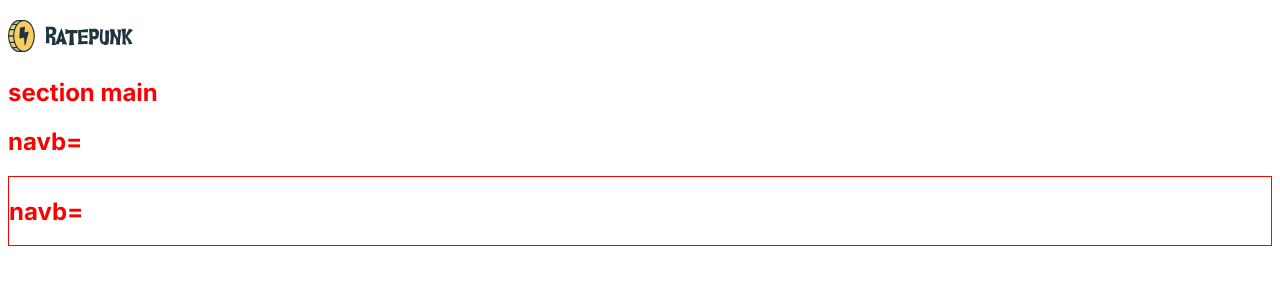
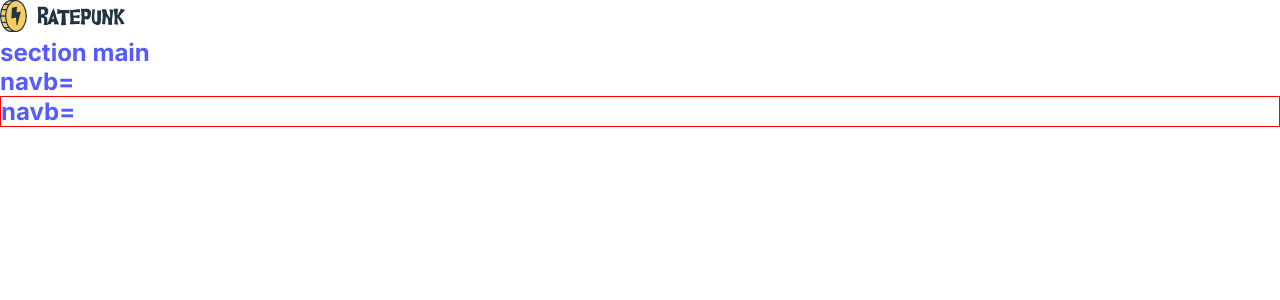
Before and after one commit to adomasgaudi/ratepunktest, a Next.js app: page / in a window 1280 px wide. Shown: the top 300 px of the page. Built offline with nearby package versions, Linux system fonts and the light colour scheme.

Commit message:
feat: re-write globals.css

```diff
--- /dev/null
+++ b/src/app/globals.css
@@ -0,0 +1,19 @@
+
+* {
+    box-sizing: border-box;
+    padding: 0;
+    margin: 0;
+  }
+
+  html,
+  body {
+    min-height: 100vh;
+    max-width: 100vw;
+    overflow-x: hidden;
+  }
+
+
+  a {
+    color: inherit;
+    text-decoration: none;
+  }
--- a/src/app/layout.tsx
+++ b/src/app/layout.tsx
@@ -1,5 +1,6 @@
 import type { Metadata } from "next";
 import { Inter } from "next/font/google";
+import "./globals.css";
 
 const inter = Inter({ subsets: ["latin"] });
 
--- a/src/app/page.module.sass
+++ b/src/app/page.module.sass
@@ -1,2 +1,2 @@
 .test
-    color: red
+    color: #555bff
```
